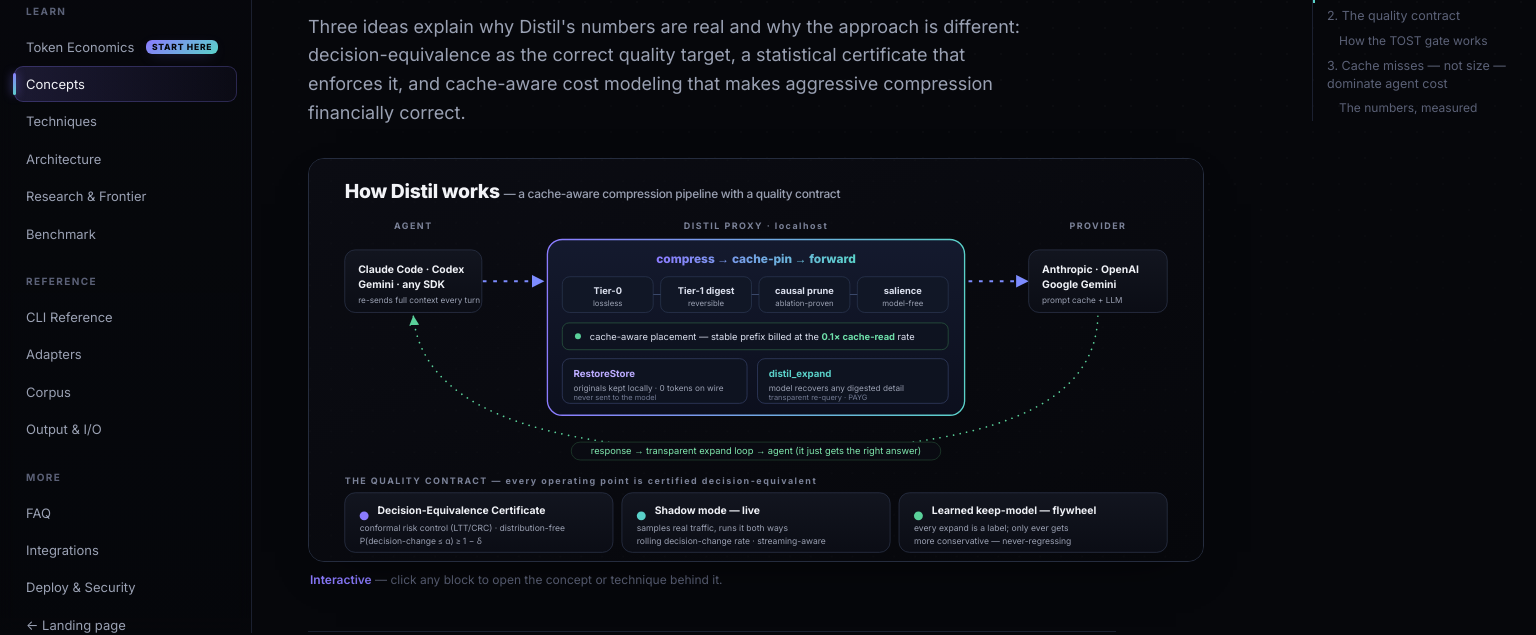
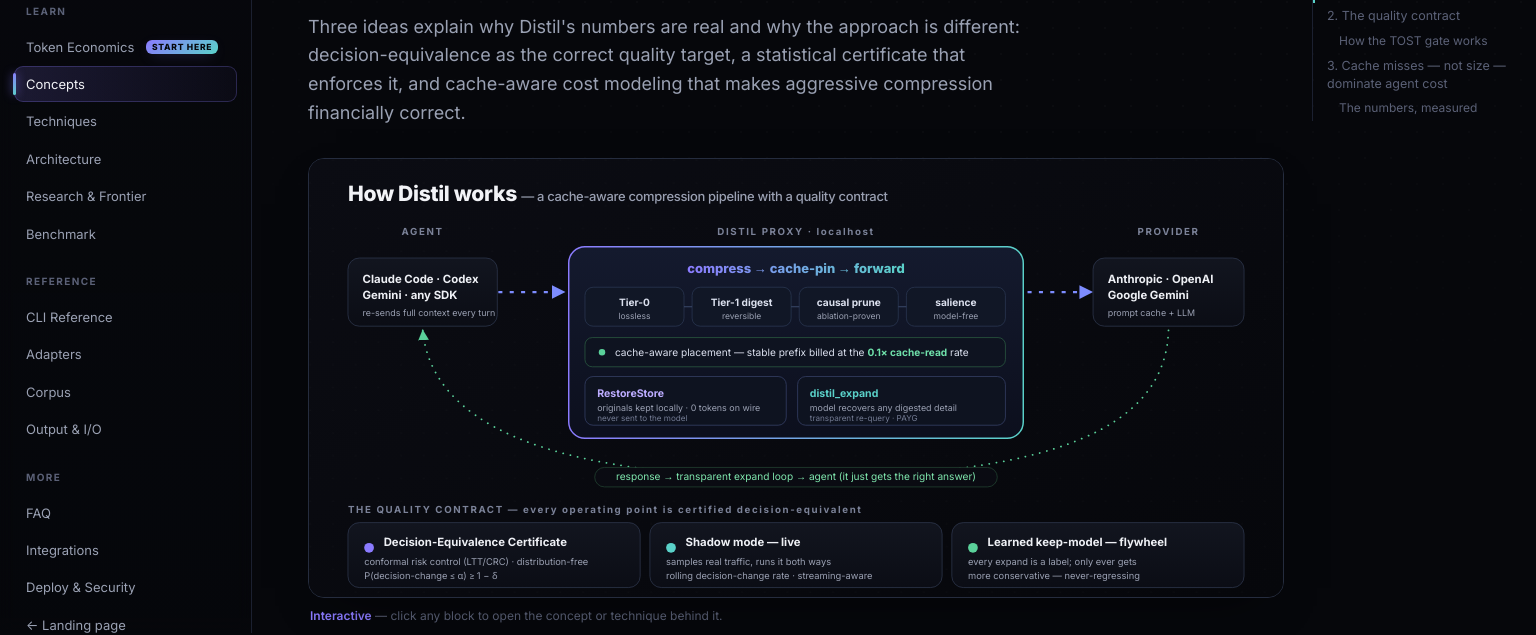
Before and after one commit to pliablepixels/distil, a plain HTML site: page docs/concepts.html in a window 1536 px wide. Shown: the part 167-802 px from the top of the page. Drawn offline with Linux system fonts and the light colour scheme.

Commit message:
docs: pin architecture figure width to the TOC's exact formula (28px gap)
Approximate caps still risked touching the fixed .toc at some widths. Compute the
figure width from the SAME expression the .toc uses for its right offset, so the
figure's right edge always lands exactly 28px left of the TOC — verified to clear
by 28-598px across 1340-3000px viewports. Cannot overlap by construction.

```diff
--- a/docs/site.css
+++ b/docs/site.css
@@ -298,7 +298,13 @@ td code { font-size: 11.5px; }
 /* At >=1340px the fixed .toc appears on the right — keep the figure clear of it.
    The min() caps the right edge well before the TOC's left edge at every width. */
 @media (min-width: 1340px) {
-  .archfig { width: min(calc(100vw - 640px), calc(50vw + 200px), 1240px); }
+  /* Track the .toc's own positioning formula exactly, leaving a 28px gap, so the
+     figure's right edge always lands just left of the TOC regardless of width.
+     figure-left = sidebar(252) + content-pad(56) = 308; toc box width = 200;
+     toc right-offset = max(24, (100vw - 252 - 920)/2 - 220); 1172 = 252 + 920. */
+  .archfig {
+    width: min(1200px, calc(100vw - 536px - max(24px, calc((100vw - 1172px) / 2 - 220px))));
+  }
 }
 .archfig svg { width: 100%; height: auto; display: block; }
 .archfig a { cursor: pointer; }
```
